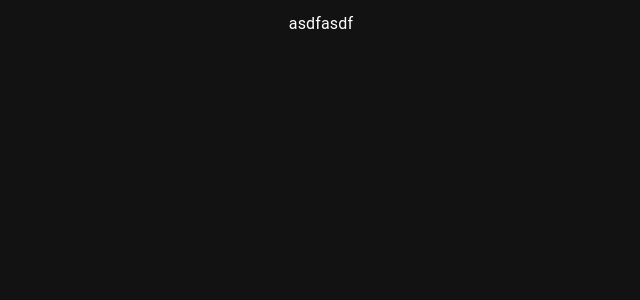
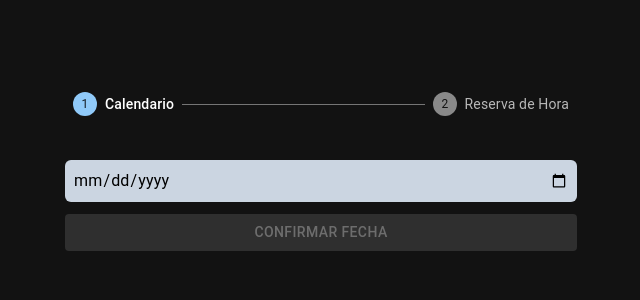
Before and after one commit to mrojas32/appweb, a React (Create React App) app in the folder frontend/: page /reserva in a window 1280 px wide. Shown: the top 300 px of the page, without its empty margins (319-959 px from the left). Built offline with nearby package versions, Linux system fonts and the light colour scheme.

Commit message:
update: reservas site with interactive components

```diff
--- a/frontend/src/pages/Reserva.js
+++ b/frontend/src/pages/Reserva.js
@@ -1,12 +1,128 @@
+import { Button, Input, Step, StepLabel, Stepper } from "@mui/material";
+import { useEffect, useState } from "react";
+
+const DUMMY_HORAS = [
+    { hora: '8:00', disponible: true },
+    { hora: '9:00', disponible: true },
+    { hora: '10:00', disponible: true },
+    { hora: '11:00', disponible: false },
+    { hora: '12:00', disponible: true },
+    { hora: '13:00', disponible: true },
+    { hora: '14:00', disponible: false },
+    { hora: '15:00', disponible: false },
+    { hora: '16:00', disponible: false },
+    { hora: '17:00', disponible: true },
+    { hora: '18:00', disponible: true },
+];
+
+
 export default function Reserva(){
+    const STEPS = ['calendario', 'reserva', 'confirmar'];
+    const [stepIndex, setStepIndex] = useState(0);
+    const [fecha, setFecha] = useState(null);
+    const [hora, setHora] = useState(null);
+    const [horas, setHoras] = useState(null);
+
+    const handleSelectHora = (newHora) => {
+        setHora(newHora);
+        setStepIndex(2);
+    };
+
+    useEffect( () => {
+        setHoras(DUMMY_HORAS);
+    }, []);
+
+    useEffect( () => {
+        if (stepIndex === 0) setHora(null);
+    }, [stepIndex])
 
     return (
-        <div className='grid grid-cols-2'>
-            <div>
-                asdf
-            </div>
-            <div>
-                asdf
+        <div className='flex flex-col mt-[10vh] gap-8 justify-center'>
+            <Stepper activeStep={STEPS[stepIndex]}>
+                <Step
+                    key={STEPS[0]}
+                    active={stepIndex === 0}
+                    completed={stepIndex > 0}
+                >
+                    <StepLabel> Calendario </StepLabel>
+                </Step>
+                <Step
+                    key={STEPS[1]}
+                    active={stepIndex === 1}
+                    completed={stepIndex > 1}
+                >
+                    <StepLabel> Reserva de Hora </StepLabel>
+                </Step>
+            </Stepper>
+            <div className='flex flex-col gap-3 md:w-[50vw] max-w-lg'>
+                <div className='flex flex-col gap-1'>
+                { fecha && <div className='text-lg text-right'> Fecha Seleccionada: {fecha} </div> }
+                { hora && <div className='text-lg text-right'> Hora Seleccionada: {hora} </div> }
+                </div>
+
+                { stepIndex === 0 && (
+                        <>
+                            <input
+                                type='date'
+                                className='text-black p-2 rounded-md bg-slate-300'
+                                value={fecha}
+                                onChange={(e) => setFecha(e.target.value)}
+                            />
+                            <Button
+                                variant='contained'
+                                color='primary'
+                                onClick={() => setStepIndex(1)}
+                                disabled={!fecha}
+                            >
+                                Confirmar Fecha
+                            </Button>
+                        </>
+                    )
+                }
+                { stepIndex === 1 && (
+                        <>
+                            <Button
+                                variant='contained'
+                                color='warning'
+                                size='small'
+                                onClick={() => setStepIndex(0)}
+                            >
+                                Volver
+                            </Button>
+                            <div className='grid grid-cols-3 gap-1'>
+                            {horas.map(hora => (
+                                <Button
+                                    variant='outlined'
+                                    color='secondary'
+                                    disabled={!hora.disponible}
+                                    onClick={() => handleSelectHora(hora.hora)}
+                                >
+                                    {hora.hora}
+                                </Button>
+                            ))}
+                            </div>
+                        </>
+                    )
+                }
+                { stepIndex === 2 && (
+                        <div className='grid grid-cols-2 mt-3 gap-2'>
+                            <Button
+                                variant='contained'
+                                color='warning'
+                                onClick={() => setStepIndex(0)}
+                            >
+                                Volver
+                            </Button>
+                            <Button
+                                variant='contained'
+                                color='success'
+                                onClick={() => alert('agendar hora')}
+                            >
+                                Confirmar
+                            </Button>
+                        </div>
+                    )
+                }
             </div>
         </div>
     );
```
